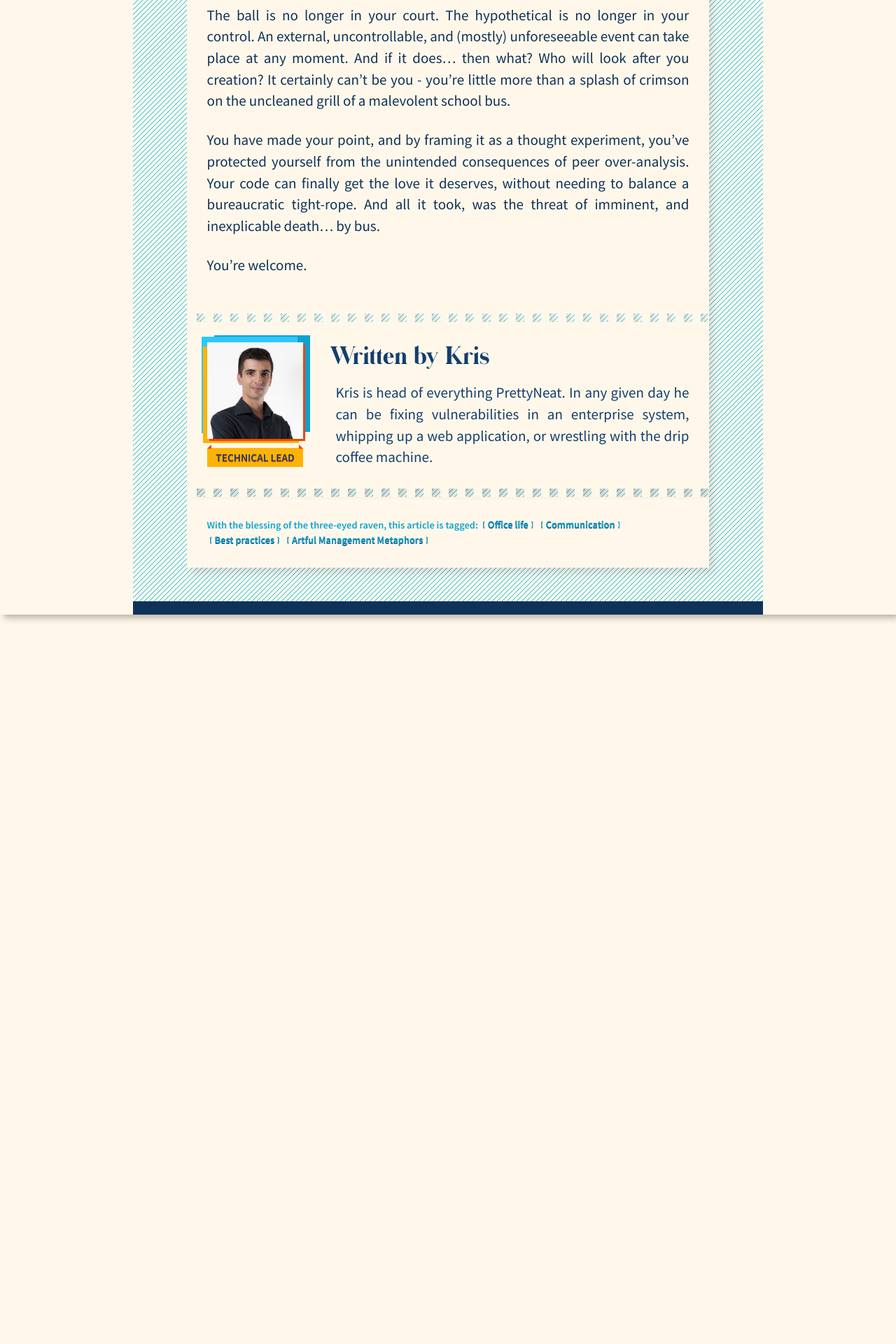
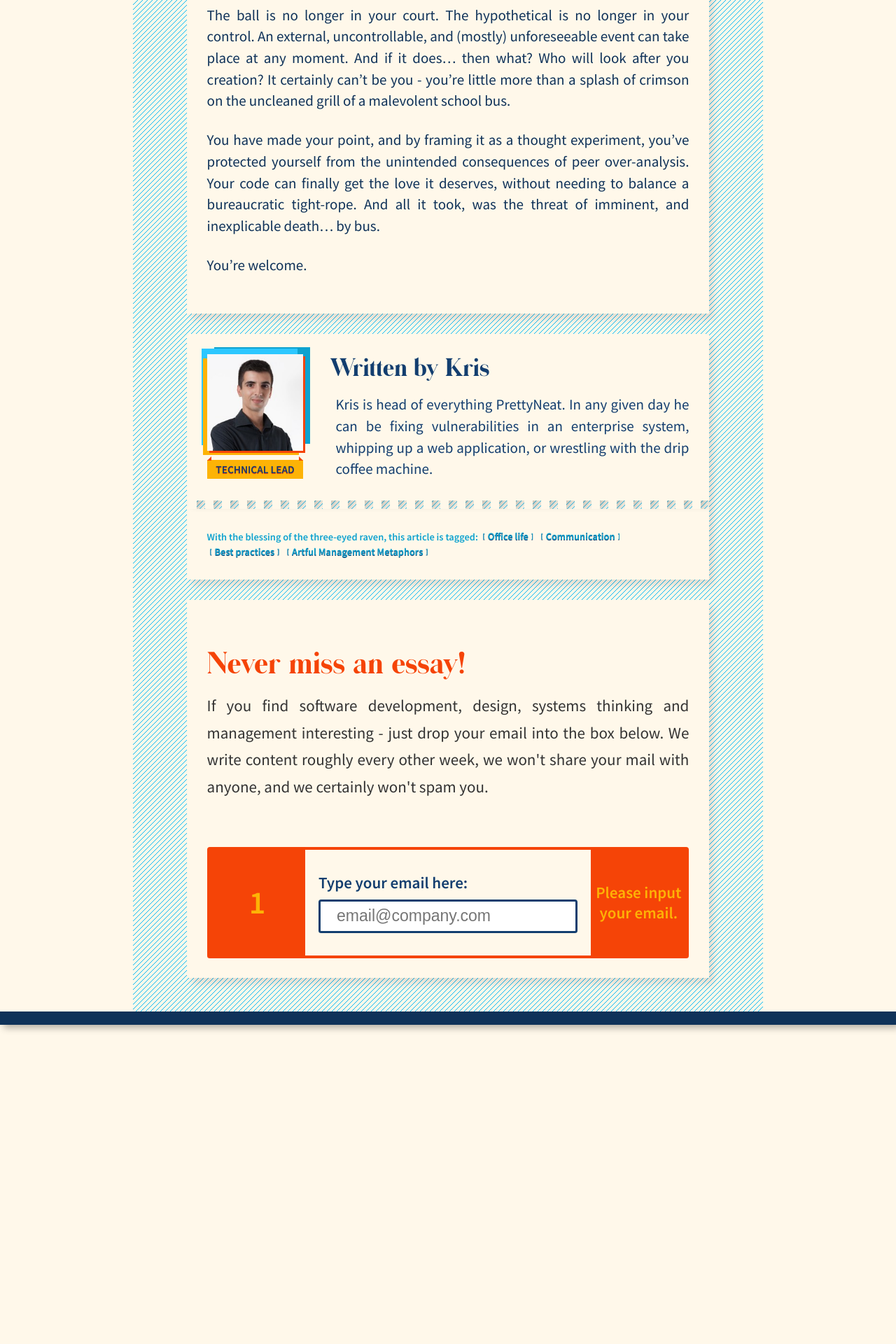
Before and after one commit to prettyneat-io/prettyneat.io, a Jekyll site: the page built from _posts/2020-03-18-hit-by-bus.md, in a window 1280 px wide. Shown: the part 1806-3726 px from the top of the page at 70% size. Built offline with Jekyll 4.4.1, drawn with Linux system fonts in a browser that asks for light colours; before the commit the page ends 3404 px from its top, so only the background shows below that.

Commit message:
added signup form to blog posts, tidied up mobile aesthetic to be more consistent, small accessibility tweaks to wizard

```diff
--- a/_includes/css/blog-post.css
+++ b/_includes/css/blog-post.css
@@ -2,6 +2,14 @@
     box-sizing: border-box;
 }
 
+.grid-item.content{
+  border-bottom: 1rem solid var(--dark-blue);
+}
+
+.blog-post .container {
+    padding-bottom: 6rem;
+    border-bottom: none;
+}
 /*
 .blog-post .container::before{
     display: block;
@@ -15,6 +23,20 @@
     margin: 0 -2.5rem -125px auto;
     background-position-x: 4px;
 } */
+@media(max-width: 763px){
+
+.grid-item.content{
+    background: url('/assets/blue-twill.png');
+  }
+
+  body.blog-post .content-container{
+      padding: 1rem 1.5rem 1rem 1.5rem;
+  }
+
+  body.blog-post .content-container.blog-post__separator{
+    padding: 0.01rem;
+  }
+}
 
 @media (min-width: 763px) {
     .blog-post .content .container{
@@ -385,8 +407,7 @@
     .blog-post .content-container{
         width: calc(100% - 1rem);
         padding: 0.6rem;
-        box-shadow: none;
-
+        /* box-shadow: none; */
     }
 
     .blog-post__top .text{
@@ -433,10 +454,13 @@
 
     .blog-post__author figure{
         /* flex: 0 0 100%; */
-        display: flex;
         flex-direction: column;
         flex-wrap: wrap-reverse;
         max-width: 100%;
+        display: block;
+        margin-left: auto;
+        margin-right: auto;
+        margin-bottom: 1rem;
     }
 
     .blog-post__author figure img{
--- a/_includes/css/newsletter-wizard.css
+++ b/_includes/css/newsletter-wizard.css
@@ -145,6 +145,7 @@
 .nl-subscribe .nl-subscribe__wizard
 .nl-subscribe__wizard__step
 .nl-subscribe__wizard__step__next a{
+    text-decoration: none;
     opacity: 0;
     border: 2px solid #fff;
     background-color: var(--light-orange);
@@ -157,14 +158,22 @@
     transform: translate(0,-50%);
     left: 0.2rem;
     right: 0.2rem;
+    filter: drop-shadow(0.0625rem 0.0625rem 0.125rem rgba(0, 0, 0, 0.3));
     border-radius: 0.2rem;
     color: var(--orange);
+    cursor: pointer;
+}
+
+body .nl-subscribe .nl-subscribe__wizard .nl-subscribe__wizard__step .nl-subscribe__wizard__step__next a:hover{
+    transform: scale(1.02) translate(0,-50%);
+    transition: 0.3s;
+    cursor: pointer;
 }
 
 .nl-subscribe .nl-subscribe__wizard
 .nl-subscribe__wizard__step
 .nl-subscribe__wizard__step__next a::after{
-    content: ' >>';
+    content: '';
     letter-spacing: -1rem;
     padding-left: 1.2rem;
 }
--- a/_includes/subscribe.html
+++ b/_includes/subscribe.html
@@ -4,6 +4,7 @@
         your email into the box below. We write content roughly every other week, we won't share your mail with anyone,
         and we certainly won't spam you. </p>
     <div class="nl-subscribe__done">
+        <br>
         <p>...and you're done! Thank you so much!</p>
     </div>
     <div class="nl-subscribe__frame">
@@ -46,7 +47,7 @@
                 </div>
                 <div class="nl-subscribe__wizard__step__next">
                     <span>We're all set...</span>
-                    <a href="javascript:;" onclick="nl_wizard_next()" title="get news!">THANKS</a>
+                    <a href="javascript:;" onclick="nl_wizard_next()" title="get news!">Thanks</a>
                 </div>
             </div>
         </form>
--- a/_layouts/post.html
+++ b/_layouts/post.html
@@ -120,9 +120,7 @@
             </div>
             <span class="stopwatch-last"></span><a class="stopwatch stopwatch-winner" href="javascript:;" onclick="done_stopwatch();"></a>
           </div>
-          <div class="content-container blog-post__separator">
-            <hr>
-          </div>
+          <br>
           {% capture author_slug %}{{ page.author | slugify }}{% endcapture %}
           {% assign current_author = site.neat_people | where: "author", author_slug | first %}
           <div class="content-container blog-post__author">
@@ -138,11 +136,17 @@
           <div class="content-container blog-post__separator">
             <hr>
           </div>
-          <div class="content-container blog-post__tags">
+            <div class="content-container blog-post__tags">
             With the blessing of {{ current_author.spirit_animal }}, this article is tagged:
             {% for tag in page.tags %}
               <span class="blog-post__tag">{{ tag }}</span>
             {% endfor %}
+          </div>
+          <br>
+          <div class="content-container">
+            {% include subscribe.html %}
+            <style>{% include css/newsletter-wizard.css %}</style>
+            <script>{% include js/newsletter-wizard.js %}</script>
           </div>
         </div>
       {% include closing.html %}
```
Also changed, not shown: assets/authors/ilya-florenskiy-old.png (added), assets/authors/ilya-florenskiy.png, assets/authors/ilya-florenskiy.thumb.png (deleted), assets/authors/kris-prettyneat.thumb.png (deleted).
